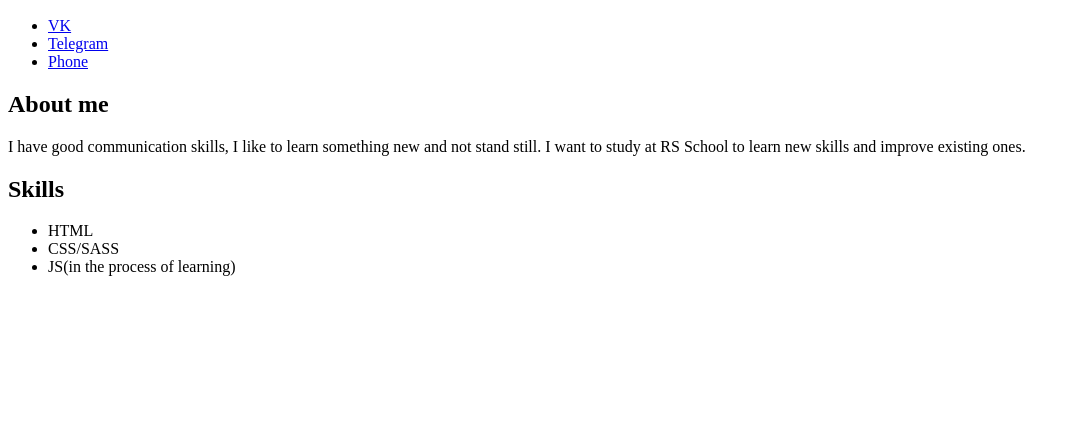
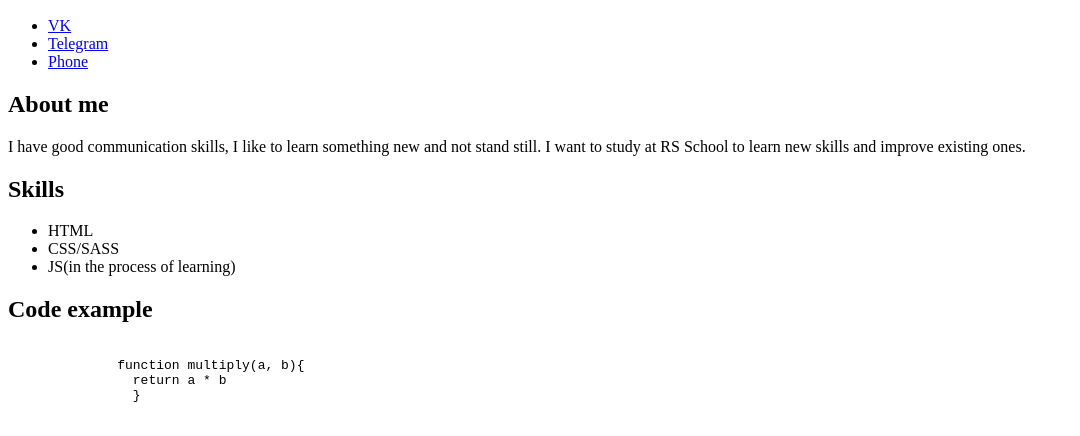
Before and after one commit to Svyatogorsky/rsschool-cv, a plain HTML site: page index.html in a window 1280 px wide. Shown: the part 234-670 px from the top of the page, without its empty margins (0-1080 px from the left). Drawn offline with Linux system fonts and the light colour scheme.

Commit message:
feat: add code block

```diff
--- a/index.html
+++ b/index.html
@@ -82,6 +82,18 @@
           </ul>
         </div>
       </section>
+      <section class="code-example">
+        <div class="code-example__wrapper">
+          <h2 class="section-title">Code example</h2>
+          <pre>
+            <code class="code-example__js">
+              function multiply(a, b){
+                return a * b
+                }
+            </code>
+          </pre>
+        </div>
+      </section>
     </div>
   </main>
 </body>
```
